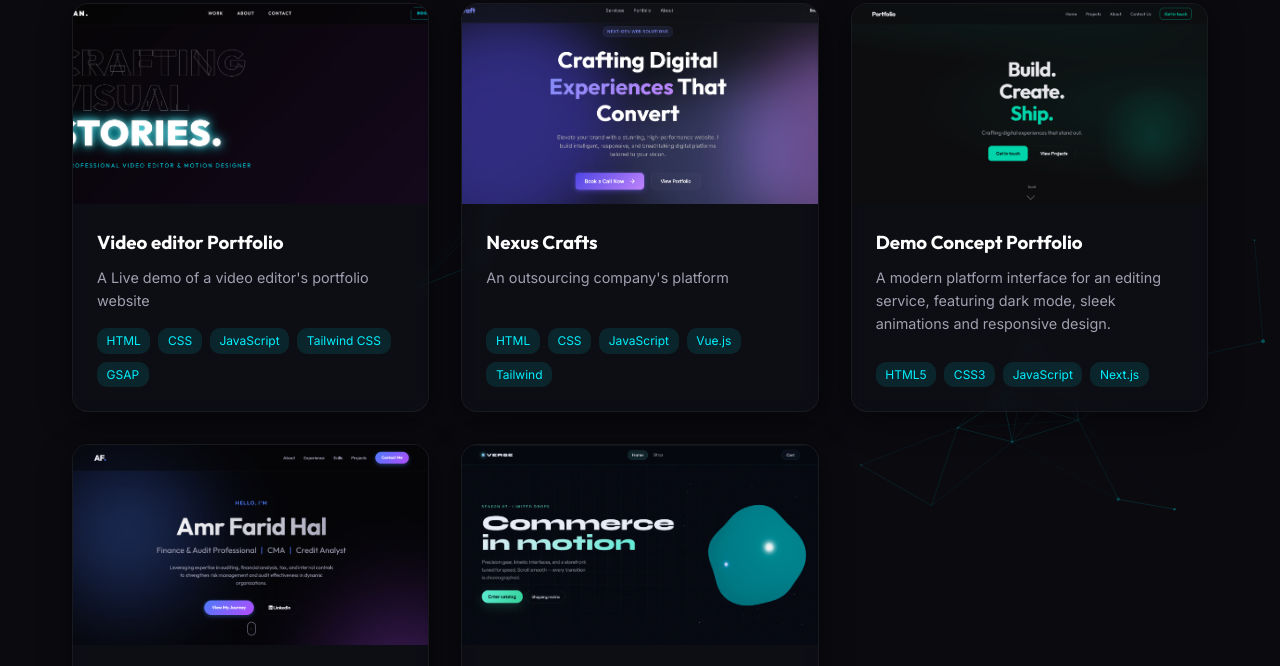
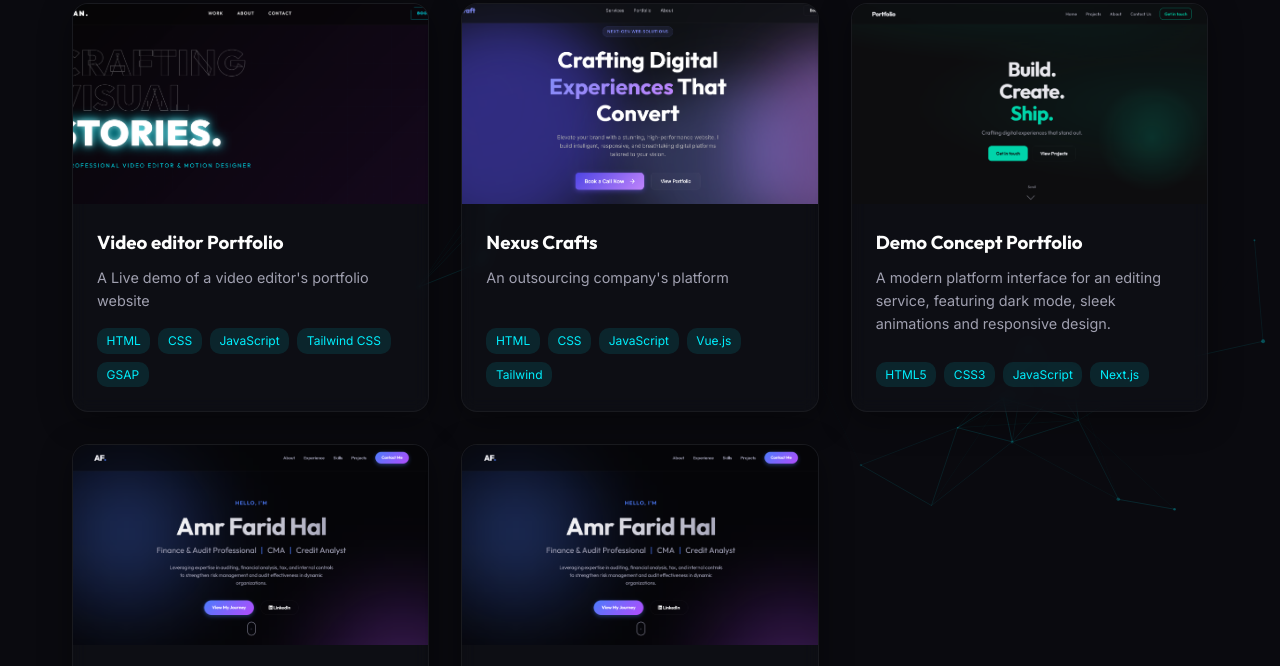
Before and after one commit to AhmedHesham0/My-portfolio, a plain HTML site: page projects.html in a window 1280 px wide. Shown: the part 265-931 px from the top of the page. Drawn offline with nearby package versions, Linux system fonts and the light colour scheme.

Commit message:
Update projects.html

```diff
--- a/projects.html
+++ b/projects.html
@@ -147,7 +147,7 @@
                 <div class="project-card glass-card">
                     <div class="project-img-wrapper">
                         <!-- Placeholder background -->
-                        <img src="img/Screenshot 2026-04-04 165927.png" alt="Veyrra" class="project-img">
+                        <img src="img/Screenshot 2026-04-04 090623.png" alt="Veyrra" class="project-img">
                         <div class="project-overlay">
                             <a href="#" class="view-btn"><i class="fa-solid fa-link"></i> Coming Soon </a>
                         </div>
```
